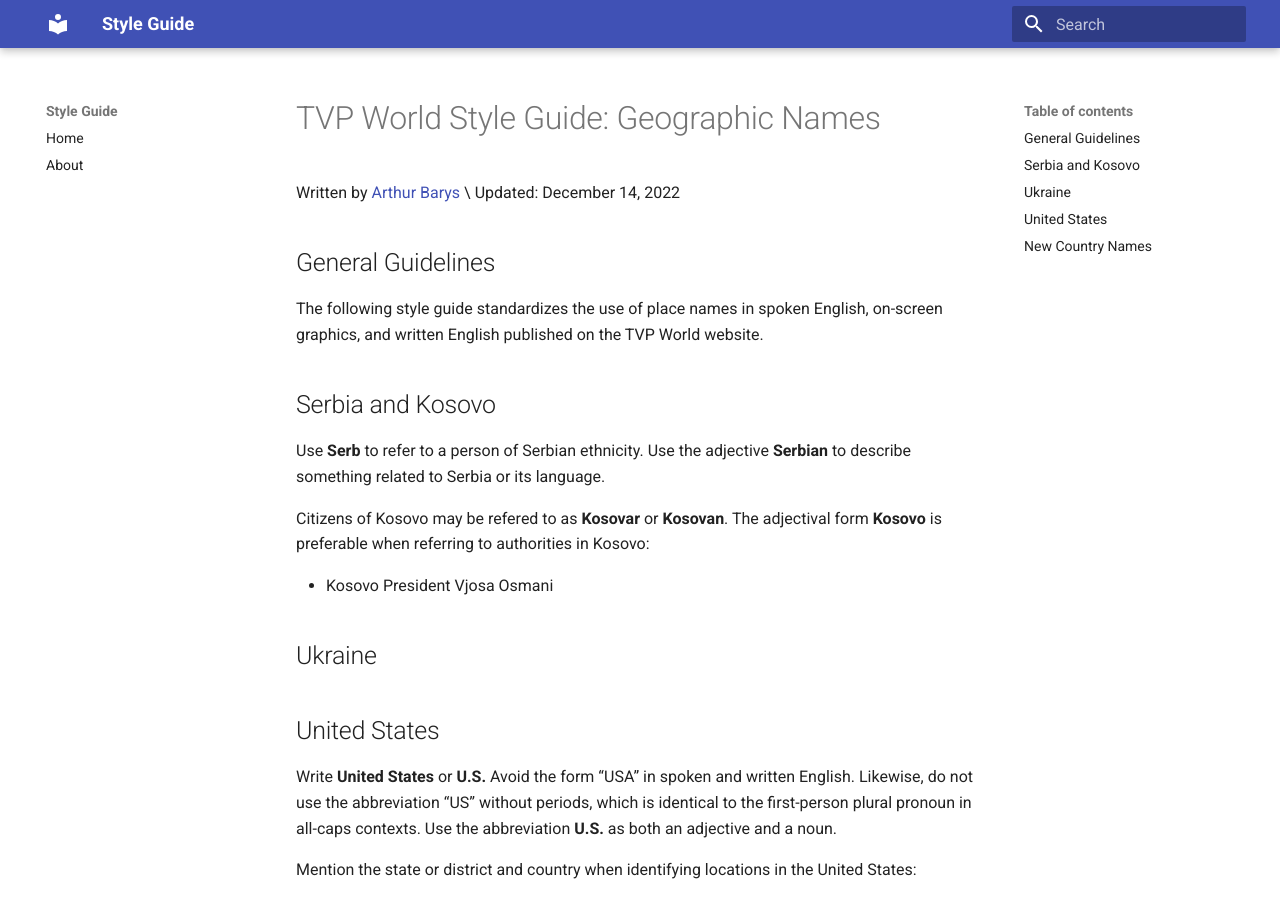
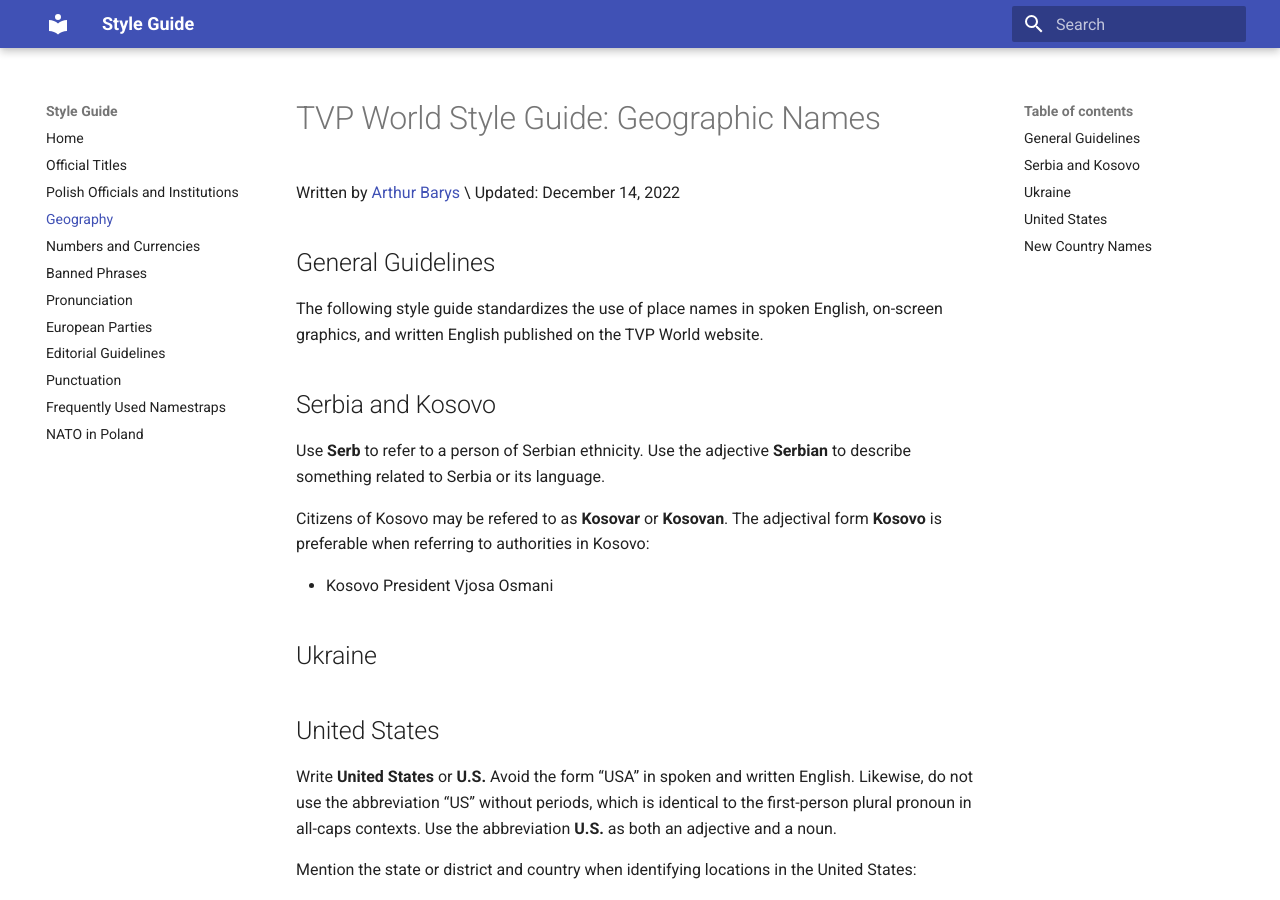
Before and after one commit to rthrbrs/styleguide, an MkDocs documentation site: the page built from docs/ToponymsAndEthnonyms.md, in a window 1280 px wide and 900 px high. Built offline with MkDocs 1.6.1 and Material for MkDocs 9.7.7, drawn with Linux system fonts in a browser that asks for light colours.

Commit message:
Created basic structure

```diff
--- a/mkdocs.yml
+++ b/mkdocs.yml
@@ -2,5 +2,15 @@
 site_url: http://localhost:8000
 nav:
   - Home: index.md
-  - About: about.md
+  - Official Titles: titles.md
+  - Polish Officials and Institutions: Poland.md
+  - Geography: ToponymsAndEthnonyms.md
+  - Numbers and Currencies: numbers.md
+  - Banned Phrases: BannedPhrases.md
+  - Pronunciation: Pronunciation.md
+  - European Parties: EuropeanPoliticalParties.md
+  - Editorial Guidelines: EditorialGuidelines.md
+  - Punctuation: Punctuation.md
+  - Frequently Used Namestraps: Namestraps.md
+  - NATO in Poland: NATO_PL.md
 theme: material
```
Also changed, not shown: docs/BannedPhrases.md (added, +3 -0 lines), docs/EditorialGuidelines.md (added, +3 -0 lines), docs/EuropeanPoliticalParties.md (added, +3 -0 lines), docs/NATO_PL.md (added, +3 -0 lines), docs/Namestraps.md (added, +3 -0 lines), docs/Punctuation.md (added, +3 -0 lines), docs/Pronunciation.md (added), docs/ToponymsAndEthnonyms.md (renamed from docs/PlaceNames.md).
